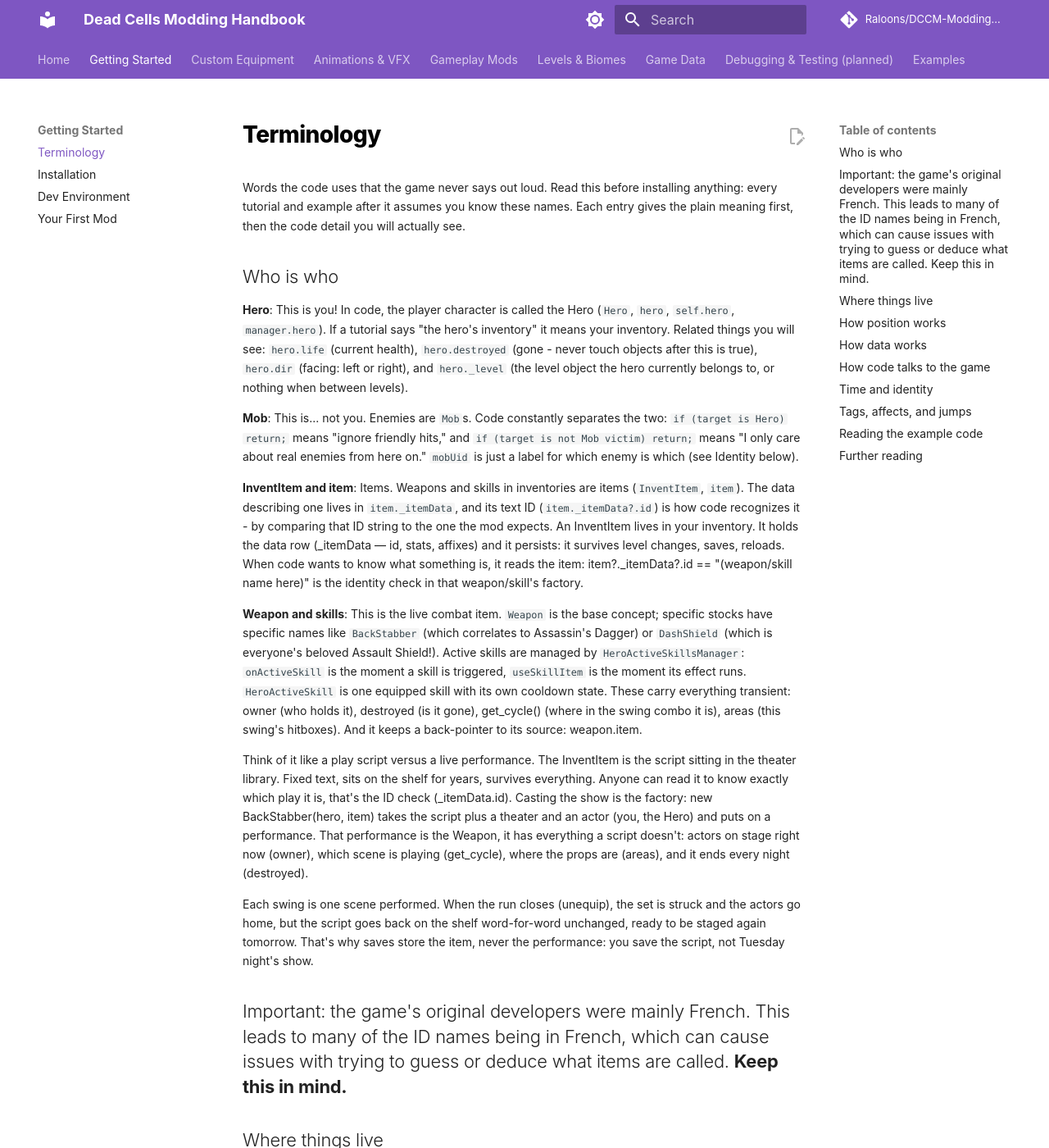
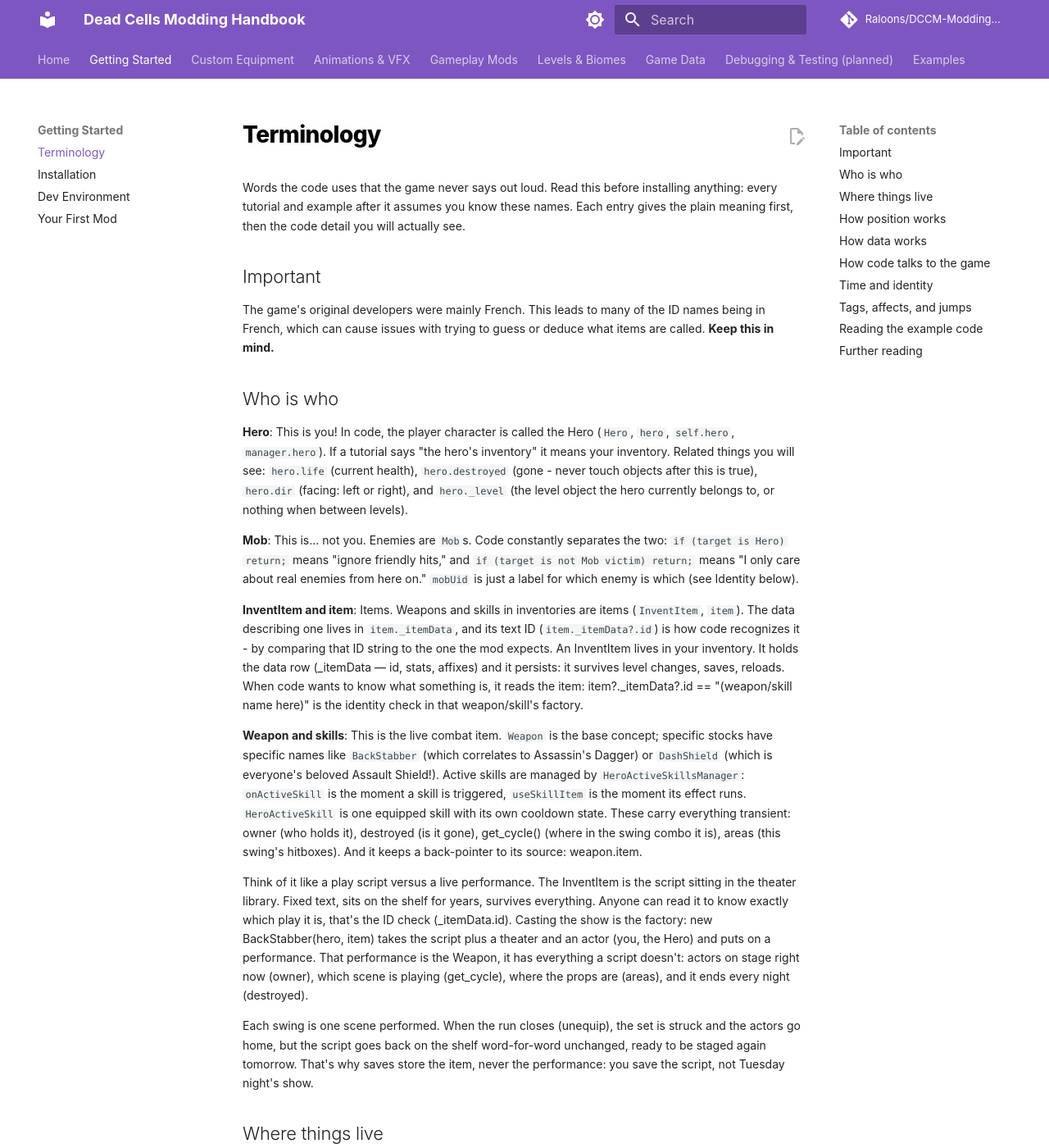
Before and after one commit to Raloons/DCCM-Modding-Handbook, an MkDocs documentation site: the page built from docs/getting-started/00-terminology.md, in a window 1280 px wide and 1400 px high. Shown: the whole window at 82% size. Built offline with MkDocs 1.6.1 and Material for MkDocs 9.7.7, drawn with Linux system fonts in a browser that asks for light colours; comment, search, counter and statistics services are not loaded; part of the change alters nothing that is shown.

Commit message:
Add important note on French ID names in terminology
Added a note about the French origins of ID names to clarify potential confusion for users.

```diff
--- a/docs/getting-started/00-terminology.md
+++ b/docs/getting-started/00-terminology.md
@@ -1,6 +1,9 @@
 # Terminology
 
 Words the code uses that the game never says out loud. Read this before installing anything: every tutorial and example after it assumes you know these names. Each entry gives the plain meaning first, then the code detail you will actually see.
+
+## Important
+The game's original developers were mainly French. This leads to many of the ID names being in French, which can cause issues with trying to guess or deduce what items are called. **Keep this in mind.**
 
 ## Who is who
 
@@ -19,9 +22,6 @@ The InventItem is the script sitting in the theater library. Fixed text, sits on
 Casting the show is the factory: new BackStabber(hero, item) takes the script plus a theater and an actor (you, the Hero) and puts on a performance. That performance is the Weapon, it has everything a script doesn't: actors on stage right now (owner), which scene is playing (get_cycle), where the props are (areas), and it ends every night (destroyed).
 
 Each swing is one scene performed. When the run closes (unequip), the set is struck and the actors go home, but the script goes back on the shelf word-for-word unchanged, ready to be staged again tomorrow. That's why saves store the item, never the performance: you save the script, not Tuesday night's show.
-
-
-## Important: the game's original developers were mainly French. This leads to many of the ID names being in French, which can cause issues with trying to guess or deduce what items are called. **Keep this in mind.**
 
 ## Where things live
 
```
